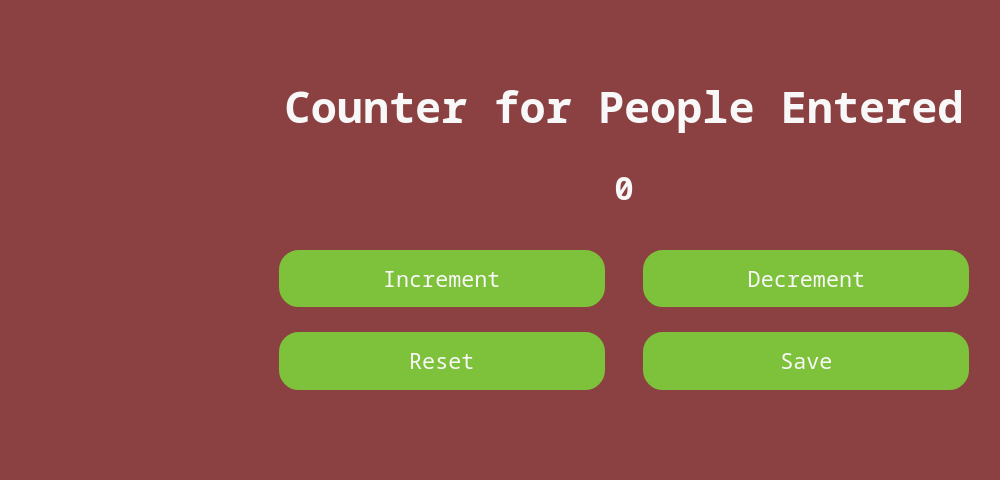
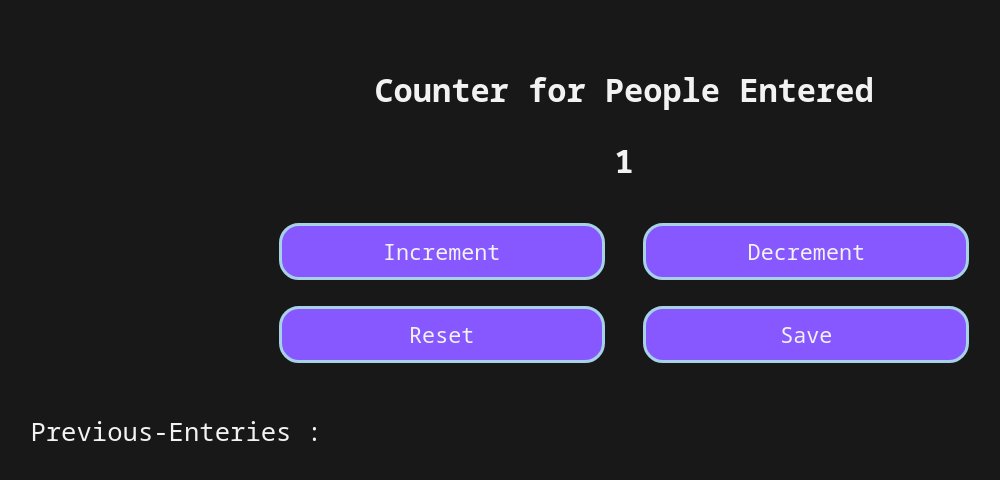
Before and after one commit to bhaktibhatt/Counter, a plain HTML site: page index.html in a window 1280 px wide. Both pictures are taken after a click on the button "Increment". Shown: the whole page, without its empty margins (16-1016 px from the left). Drawn offline with Linux system fonts and the light colour scheme.

Commit message:
CSS Changes ✨ added with Previous history display

```diff
--- a/index.css
+++ b/index.css
@@ -1,12 +1,13 @@
 @import url('https://fonts.googleapis.com/css2?family=Noto+Sans+Mono:wght@100;200;300;400;420;600;700;800;900&family=Poppins:ital,wght@0,100;0,200;0,300;0,400;0,420;0,600;0,700;0,800;0,900;1,100;1,200;1,300;1,400;1,420;1,600;1,700;1,800;1,900&family=Prompt:ital,wght@0,100;0,200;0,300;0,400;0,420;0,600;0,700;0,800;0,900;1,100;1,200;1,300;1,400;1,420;1,600;1,700;1,800;1,900&family=Roboto:wght@300&display=swap');
 
-@media (orientation:portrait) and (max-width:420){
+@media (orientation:portrait) and (max-width:420px){
     .btn-container{
         display: flex;
         flex-direction: column;
     }
 }
-@media (orientation:landscape) and (min-width:420){
+@media (orientation:landscape) and (max-height:500px){
+
     .btn-container{
         display: flex;
         flex-direction: row;
@@ -14,11 +15,14 @@
 }
 
 body{
-    background-color:#8b4141;
+    background-color:#181818;
     font-family:'Noto Sans Mono';
-    color:#f8f8f8;
+    color:#F2F2F2;
     text-align: center;
     font-size: 1.7vmax;
+}
+h1{
+    font-size: 2.5vmax;
 }
 .main{
     display: flex;
@@ -33,19 +37,26 @@ body{
 }
 button{
     all:unset;
-    background-color: #7ec13b;
+    background-color: #8758FF;
     height:4vmax;
     width:25vmax;
     border-radius: 20px;
-    border:3px solid #7ec13b;
-    margin: 1vmax 1vmax 1vmax 1vmax;
+    border:3px solid #A6D1E6;
+    margin: 1vmax;
 }
 
 button:hover{
-    background-color:#5b8c2b;
+    background-color:#51b0df;
 }
 button:active{
-    background-color: #94bd6b;
-    border-color:#f8f8f8;
+    background-color: #59b4e1;
+    border-color:#3D3C42;
     color: #686868;
 }
+.save-hist{
+    display: flex;
+    justify-content: flex-start;
+    align-content: flex-start;
+    margin:3vmax;
+    font-size: 2vmax;
+}
--- a/index.html
+++ b/index.html
@@ -5,7 +5,6 @@
     <meta name="viewport" content="width=device-width, initial-scale=1.0">
     <title>Passenger Counter</title>
     <link rel="stylesheet" href="index.css">
-    <script src="index.js"></script>
 </head>
 <body>
     <div class="main">
@@ -14,15 +13,17 @@
             <h2 id="counter">0</h2>
         </div>
         <div class="btn-container">
-            <div>
+            <div class="btn-inc-dec">
                 <button id="increment-btn" onclick="increment()">Increment</button>
                 <button id="decrement-btn" onclick="decrement()">Decrement</button>
             </div>
-            <div>
+            <div class="btn-reset-save">
                 <button id="reset-btn" onclick="resetCounter()">Reset</button>
                 <button id="save-btn" onclick="save()">Save</button>
             </div>
+            <div id="save-el" class="save-hist">Previous-Enteries : </div>
         </div>
     </div>
+    <script src="index.js"></script>
 </body>
 </html>
--- a/index.js
+++ b/index.js
@@ -1,44 +1,30 @@
-let count = 0;
-countElement = document.getElementById("counter");
+//ask html to get element using the id and reflect the increment on the doc
+let countElement = document.getElementById("counter")
+let saveEl = document.getElementById("save-el")
+let count = 0
 
- function increment(){
-    //console.log("Button was clicked")
-    //ask html to get element using the id and reflect the increment on the doc
-    count +=1;
-    countElement.innerText =  count;
-    //console.log("Count was incremented to :"+count)
- }
- increment()
+function increment(){
+    count += 1;
+    countElement.textContent = count
+    console.log(count)
+}
 
 function decrement(){
     if(count>=1){
-    count-=1;
+        count-=1;
     }
     else{
         console.log("Count is 0")
     }
-    countElement.innerText = count;
-    // STATEMENT ADD KRNA PADGEAA CAUSE NO OF PEOPLE AINT IN MINUS
+    countElement.textContent = count;
 }
-decrement()
 
- function resetCounter()
- {
+function resetCounter(){
     count = 0;
-    countElement.innerText = count;
-
- }
-resetCounter()
+    countElement.textContent = count;
+    }
 
 function save(){
-    countElement.innerText = count;
-    console.log(count)
-    //alert("Saved Count:"+count);
+    let countStr = count + "-"
+    saveEl.textContent +=countStr;
 }
-save()
-
-//DOM
-//document-HTML doc
-//Object - doc is datatype object
-//Model - rep of actual element
-//save Previous enteries
```
Also changed, not shown: 1 other file.
